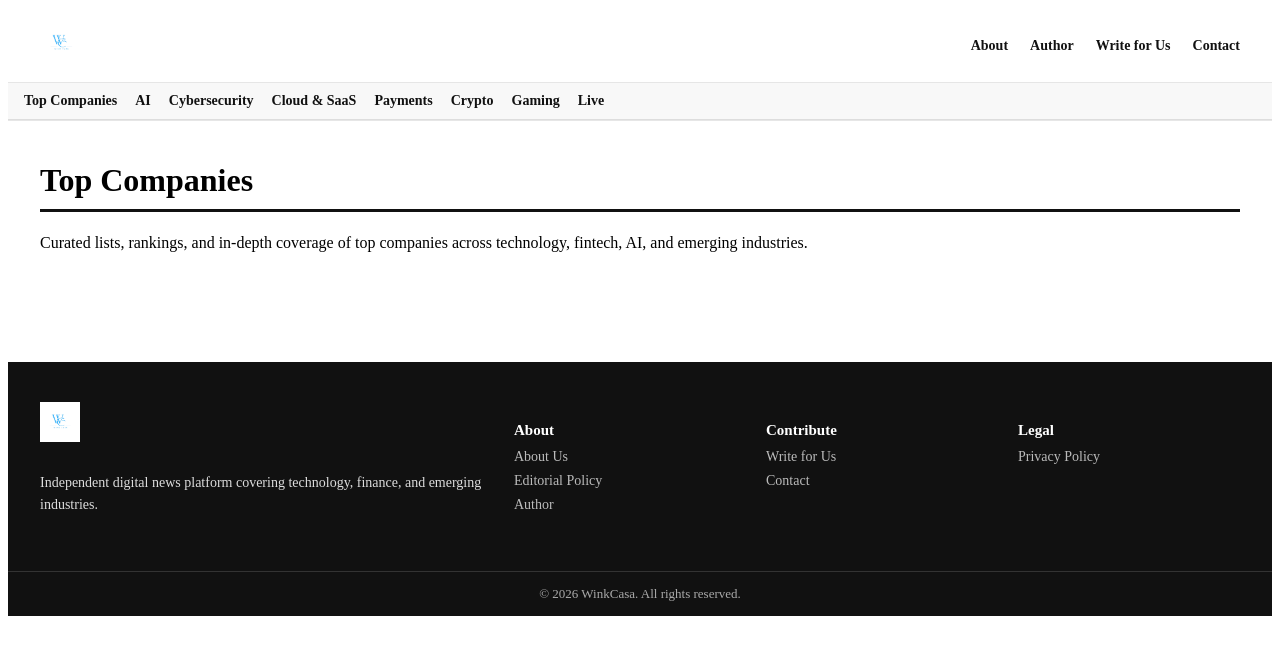
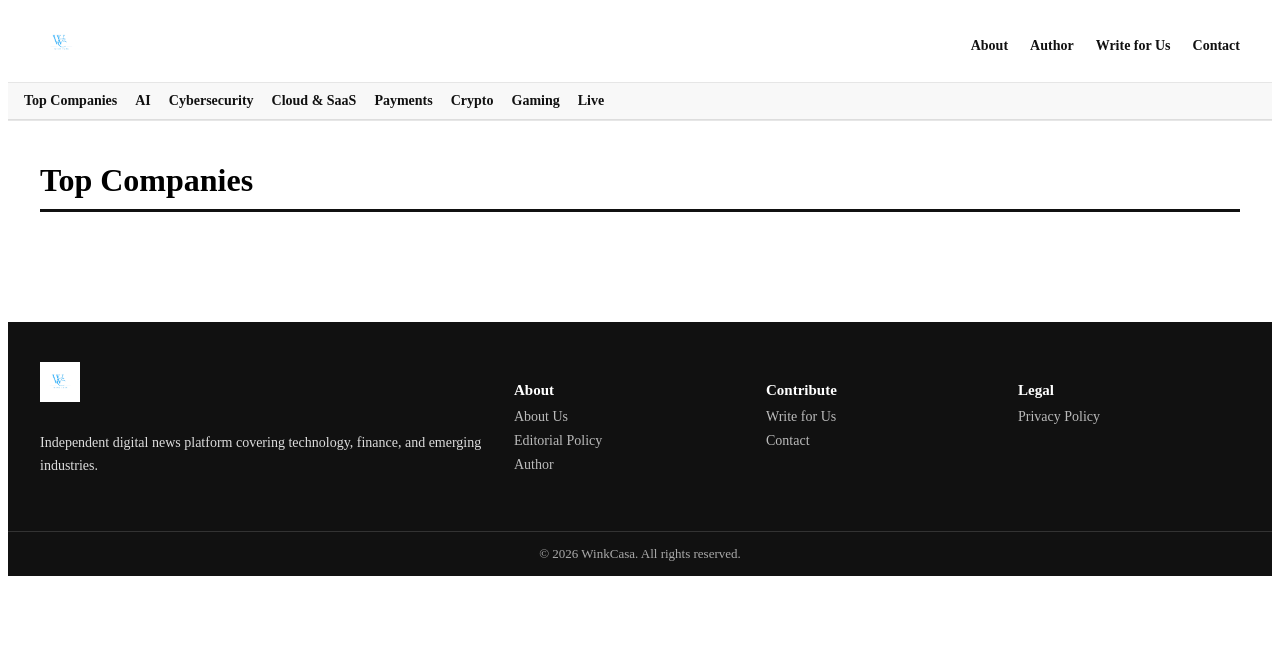
Before and after one commit to rinkeshjha623/winkcasa.com, a Jekyll site: the page built from categories/top-companies.md, in a window 1280 px wide. Shown: the top 655 px of the page. Built offline with Jekyll 4.4.1, drawn with Linux system fonts in a browser that asks for light colours.

Commit message:
Update top-companies.md

```diff
--- a/categories/top-companies.md
+++ b/categories/top-companies.md
@@ -2,5 +2,4 @@
 layout: category
 title: Top Companies
 category: top-companies
-description: Curated lists, rankings, and in-depth coverage of top companies across technology, fintech, AI, and emerging industries.
 ---
```
